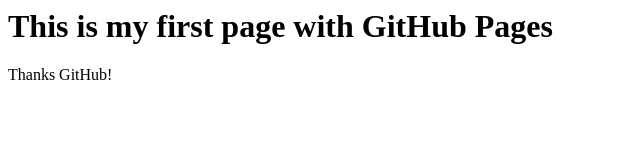
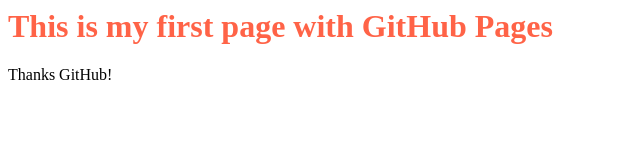
Before and after one commit to waseemkunjimck/unoRepo, a plain HTML site: page index.html in a window 1280 px wide. Shown: the whole page, without its empty margins (0-640 px from the left). Drawn offline with Linux system fonts and the light colour scheme.

Commit message:
Added css

```diff
--- a/index.html
+++ b/index.html
@@ -1,3 +1,3 @@
 <html>
-<h1> This is my first page with GitHub Pages </h1> <p>Thanks GitHub!</p>
+<h1 style="color:Tomato;"> This is my first page with GitHub Pages </h1> <p>Thanks GitHub!</p>
 </html>
```
